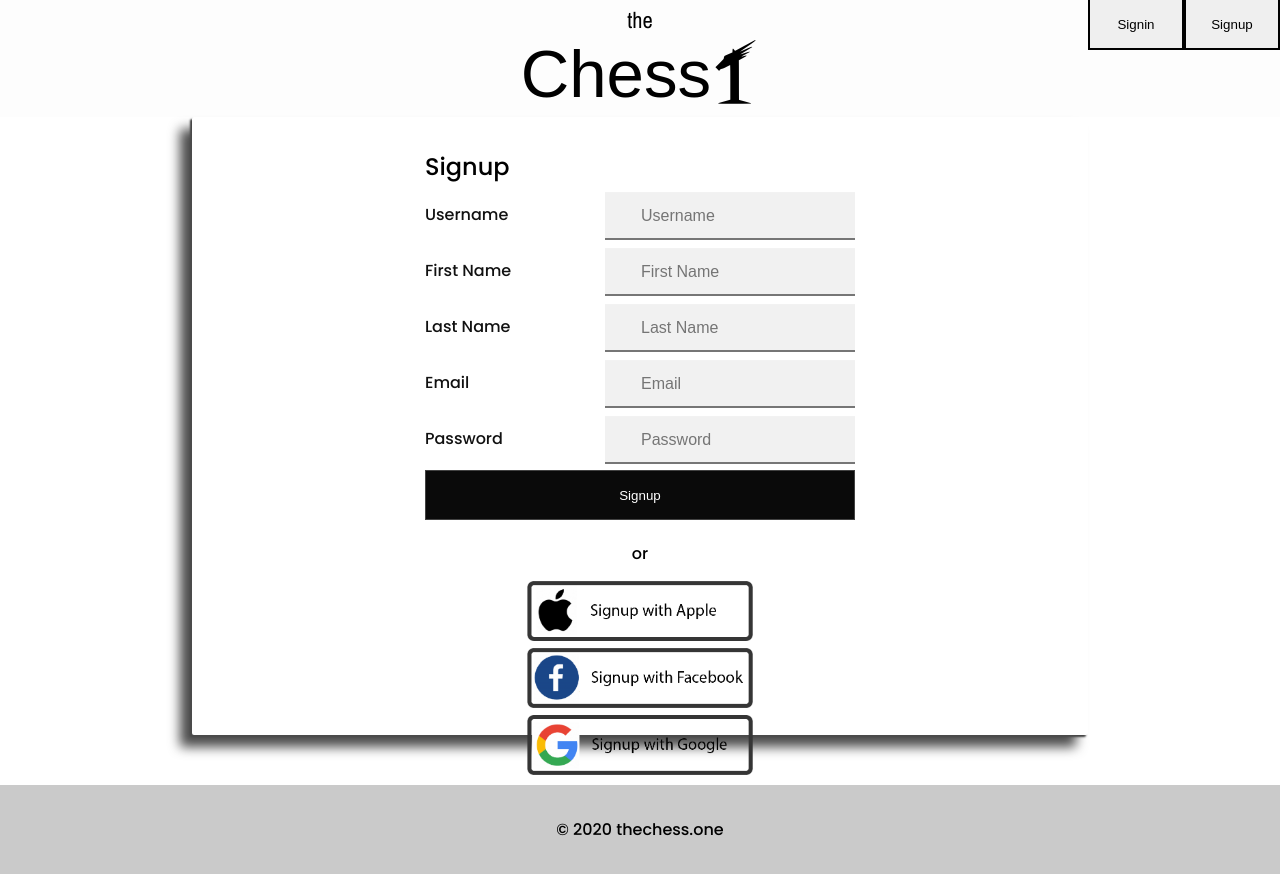
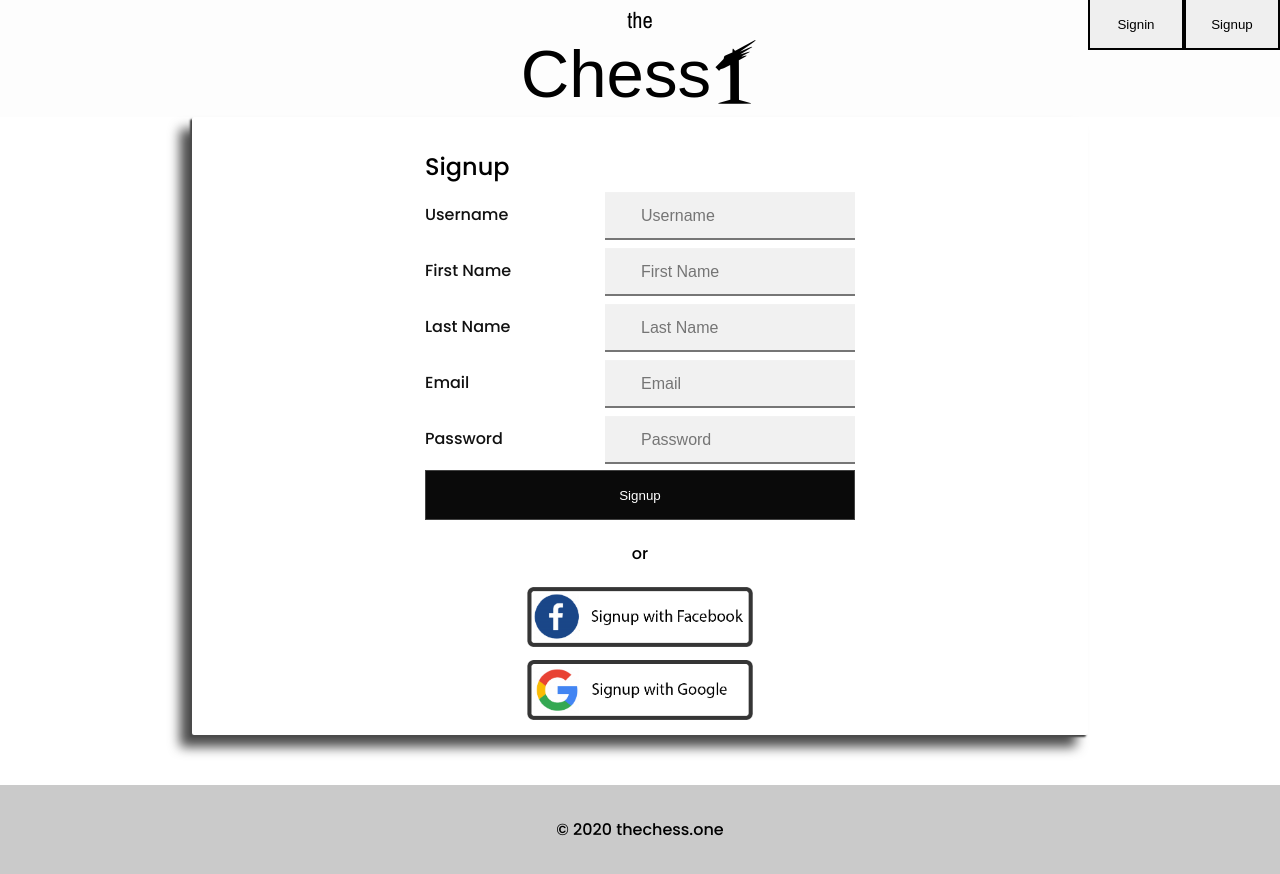
Before and after one commit to saleemmorris/thechessone, a React (Create React App) app: page /signup in a window 1280 px wide. Built offline with nearby package versions, Linux system fonts and the light colour scheme; no server answers; a web font is replaced by a local one.

Commit message:
added Facebook and Google signin functionality

```diff
--- a/src/components/pages/SignIn.tsx
+++ b/src/components/pages/SignIn.tsx
@@ -74,13 +74,6 @@ const SignIn: FC = () => {
           <div className='center'>
             <p>
               <img
-                src='/images/ui/btns/login/apple-login.png'
-                alt='Login with Apple'
-                height='60'
-              />
-            </p>
-            <p>
-              <img
                 src='/images/ui/btns/login/facebook-login.png'
                 alt='Login with Facebook'
                 height='60'
--- a/src/components/pages/SignUp.tsx
+++ b/src/components/pages/SignUp.tsx
@@ -5,7 +5,13 @@ import "../../resources/scss/signup.scss";
 import Input from "../ui/Input";
 import Button from "../ui/Button";
 import Message from "../ui/Message";
-import { signup, setError } from "../../store/actions/authActions";
+import {
+  facebookSignup,
+  googleSignup,
+  signup,
+  setError
+  // twitterSignup
+} from "../../store/actions/authActions";
 import { RootState } from "../../store";
 
 const Signup: FC = () => {
@@ -42,6 +48,21 @@ const Signup: FC = () => {
       )
     );
   };
+
+  const authGoogleProviderSubmitHandler = (e: FormEvent) => {
+    e.preventDefault();
+    googleSignup();
+  };
+
+  const authFacebookProviderSubmitHandler = (e: FormEvent) => {
+    e.preventDefault();
+    facebookSignup();
+  };
+
+  // const authTwitterProviderSubmitHandler = (e: FormEvent) => {
+  //   e.preventDefault();
+  //   dispatch(twitterSignup());
+  // };
 
   return (
     <div className='page'>
@@ -99,26 +120,44 @@ const Signup: FC = () => {
           <div className='text-center my-15'>or</div>
           <div className='center'>
             <p>
-              <img
-                src='/images/ui/btns/signup/apple-signup.png'
-                alt='Login with Apple'
-                height='60'
-              />
-            </p>
-            <p>
+              <form
+                className='form'
+                onSubmit={authFacebookProviderSubmitHandler}
+              >
+                <button className='auth-provider' type='submit'>
                   <img
                     src='/images/ui/btns/signup/facebook-signup.png'
                     alt='Login with Facebook'
                     height='60'
                   />
+                </button>
+              </form>
             </p>
             <p>
+              <form className='form' onSubmit={authGoogleProviderSubmitHandler}>
+                <button className='auth-provider' type='submit'>
                   <img
                     src='/images/ui/btns/signup/google-signup.png'
                     alt='Login with Google'
                     height='60'
                   />
+                </button>
+              </form>
             </p>
+            {/* <p>
+              <form
+                className='form'
+                onSubmit={authTwitterProviderSubmitHandler}
+              >
+                <button className='auth-provider' type='submit'>
+                  <img
+                    src='/images/ui/btns/signup/twitter-signup.png'
+                    alt='Login with Twitter'
+                    height='60'
+                  />
+                </button>
+              </form>
+            </p> */}
           </div>
         </div>
       </div>
--- a/src/resources/scss/signup.scss
+++ b/src/resources/scss/signup.scss
@@ -13,4 +13,9 @@
   .my-15 {
     margin: 15px 0;
   }
+  .auth-provider {
+    background-color: white;
+    border: none;
+    outline: none;
+  }
 }
--- a/src/store/actions/authActions.ts
+++ b/src/store/actions/authActions.ts
@@ -54,6 +54,50 @@ export const signup = (
         type: SET_ERROR,
         payload: err.message
       });
+    }
+  };
+};
+
+// export const twitterSignup = (
+//   onError: () => void
+// ): ThunkAction<void, RootState, null, AuthAction> => {
+//   return async (dispatch) => {
+//     try {
+//     } catch (error) {}
+//   };
+//   //const provider = new firebase.auth.GoogleAuthProvider();
+// };
+
+export const facebookSignup = () => {
+  return async () => {
+    const provider = new firebase.auth.FacebookAuthProvider();
+    provider.addScope("email");
+    provider.addScope("user_birthday");
+    provider.addScope("public_profile");
+    firebase
+      .auth()
+      .signInWithPopup(provider)
+      .then((res) => {});
+    try {
+    } catch (error) {
+      console.log(error);
+    }
+  };
+};
+
+export const googleSignup = () => {
+  return async () => {
+    const provider = new firebase.auth.GoogleAuthProvider();
+    provider.addScope("email");
+    provider.addScope("birthday");
+    provider.addScope("profile");
+    firebase
+      .auth()
+      .signInWithPopup(provider)
+      .then((res) => {});
+    try {
+    } catch (error) {
+      console.log(error);
     }
   };
 };
```
Lines whose indentation alone changed are shown as unchanged.
